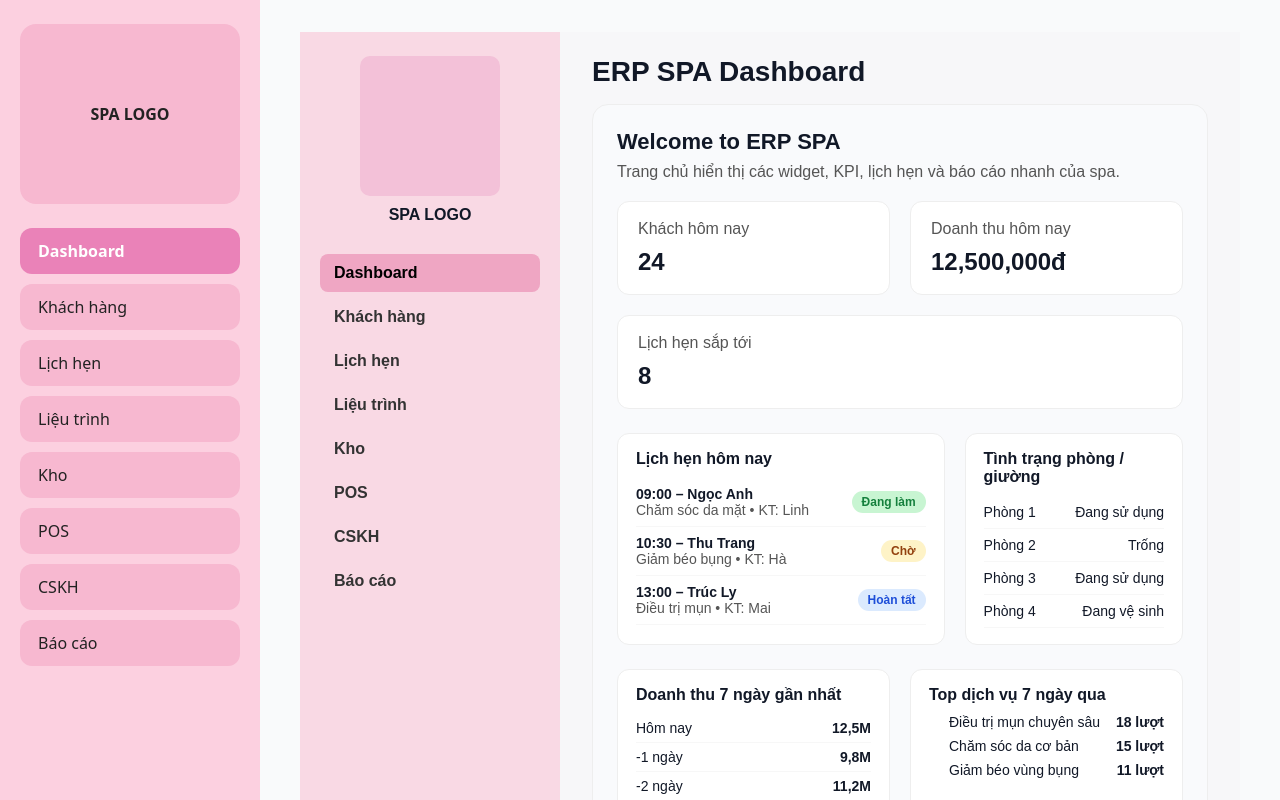
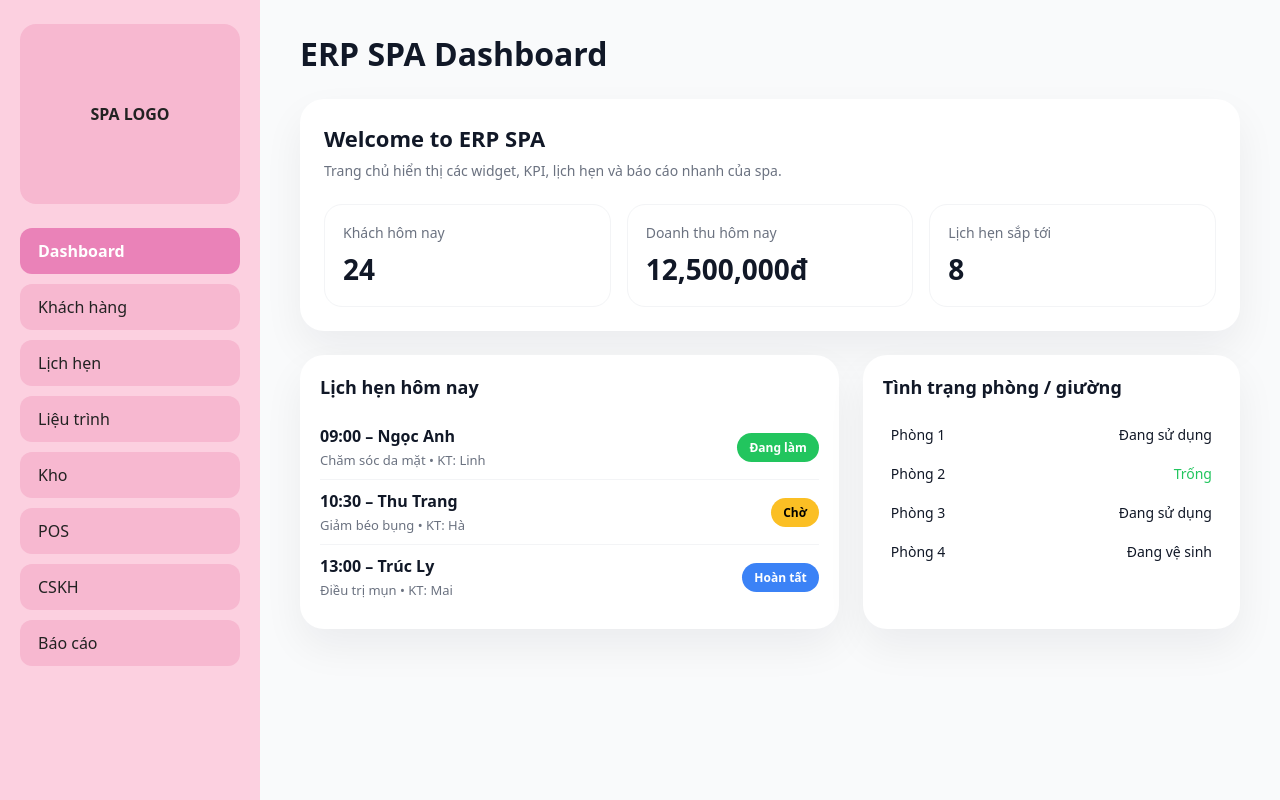
Before and after one commit to conlele0201/erp-spa, a Next.js app: page / in a window 1280 px wide. Shown: the top 800 px of the page. Built offline with nearby package versions, Linux system fonts and the light colour scheme.

Commit message:
Update index.js

```diff
--- a/pages/index.js
+++ b/pages/index.js
@@ -1,401 +1,302 @@
-export default function Home() {
+// pages/index.js
+
+export default function DashboardPage() {
+  const todayAppointments = [
+    {
+      time: "09:00 – Ngọc Anh",
+      service: "Chăm sóc da mặt • KT: Linh",
+      status: "Đang làm",
+      statusColor: "#22c55e",
+      statusTextColor: "#ffffff",
+    },
+    {
+      time: "10:30 – Thu Trang",
+      service: "Giảm béo bụng • KT: Hà",
+      status: "Chờ",
+      statusColor: "#fbbf24",
+      statusTextColor: "#000000",
+    },
+    {
+      time: "13:00 – Trúc Ly",
+      service: "Điều trị mụn • KT: Mai",
+      status: "Hoàn tất",
+      statusColor: "#3b82f6",
+      statusTextColor: "#ffffff",
+    },
+  ];
+
+  const roomStatus = [
+    { name: "Phòng 1", status: "Đang sử dụng" },
+    { name: "Phòng 2", status: "Trống" },
+    { name: "Phòng 3", status: "Đang sử dụng" },
+    { name: "Phòng 4", status: "Đang vệ sinh" },
+  ];
+
   return (
-    <div
-      style={{
-        display: "flex",
-        minHeight: "100vh",
-        fontFamily: "Arial, sans-serif",
-        background: "#f7f7f9",
-      }}
-    >
-      {/* SIDEBAR */}
-      <div
-        style={{
-          width: "260px",
-          background: "#F9D9E4",
-          padding: "24px 20px",
-          boxSizing: "border-box",
-        }}
-      >
-        {/* LOGO */}
-        <div
-          style={{
-            width: "140px",
-            height: "140px",
-            background: "#F3C1D8",
-            borderRadius: "10px",
-            margin: "0 auto",
-          }}
-        ></div>
-        <p
-          style={{
-            textAlign: "center",
-            marginTop: "10px",
-            fontWeight: 600,
-          }}
-        >
-          SPA LOGO
-        </p>
-
-        {/* MENU */}
-        <div style={{ marginTop: "30px" }}>
-          {[
-            { label: "Dashboard", link: "/" },
-            { label: "Khách hàng", link: "/khach-hang" },
-            { label: "Lịch hẹn", link: "#" },
-            { label: "Liệu trình", link: "#" },
-            { label: "Kho", link: "#" },
-            { label: "POS", link: "#" },
-            { label: "CSKH", link: "#" },
-            { label: "Báo cáo", link: "#" },
-          ].map((item, idx) => (
-            <a
-              key={idx}
-              href={item.link}
-              style={{
-                display: "block",
-                padding: "10px 14px",
-                borderRadius: "8px",
-                marginBottom: "6px",
-                textDecoration: "none",
-                fontWeight: 600,
-                color: item.label === "Dashboard" ? "#000" : "#333",
-                background:
-                  item.label === "Dashboard" ? "#EFA6C3" : "transparent",
-              }}
-            >
-              {item.label}
-            </a>
-          ))}
-        </div>
-      </div>
-
-      {/* MAIN CONTENT */}
-      <div style={{ flex: 1, padding: "24px 32px" }}>
-        {/* HEADER */}
+    <div>
+      {/* Tiêu đề */}
       <h1
         style={{
-            fontSize: "28px",
+          fontSize: 32,
           fontWeight: 700,
-            marginBottom: "16px",
+          marginBottom: 24,
         }}
       >
         ERP SPA Dashboard
       </h1>
 
+      {/* Welcome + 3 ô KPI */}
       <div
         style={{
-            background: "#f9fafc",
-            borderRadius: "16px",
-            padding: "24px",
-            border: "1px solid #eee",
+          background: "#ffffff",
+          borderRadius: 24,
+          padding: 24,
+          marginBottom: 24,
+          boxShadow: "0 18px 40px rgba(15,23,42,0.06)",
         }}
       >
         <h2
           style={{
-              fontSize: "22px",
+            fontSize: 22,
             fontWeight: 700,
-              marginBottom: "8px",
+            marginBottom: 8,
           }}
         >
           Welcome to ERP SPA
         </h2>
-          <p style={{ marginBottom: "20px", color: "#555" }}>
-            Trang chủ hiển thị các widget, KPI, lịch hẹn và báo cáo nhanh của
-            spa.
+        <p
+          style={{
+            marginBottom: 24,
+            color: "#6b7280",
+            fontSize: 14,
+          }}
+        >
+          Trang chủ hiển thị các widget, KPI, lịch hẹn và báo cáo nhanh của spa.
         </p>
 
-          {/* KPI CARDS */}
-          <div
-            style={{
-              display: "flex",
-              gap: "20px",
-              marginBottom: "24px",
-              flexWrap: "wrap",
-            }}
-          >
-            <KpiCard title="Khách hôm nay" value="24" />
-            <KpiCard title="Doanh thu hôm nay" value="12,500,000đ" />
-            <KpiCard title="Lịch hẹn sắp tới" value="8" />
-          </div>
-
-          {/* HÀNG 2: LỊCH HẸN & TÌNH TRẠNG PHÒNG */}
         <div
           style={{
             display: "grid",
-              gridTemplateColumns: "3fr 2fr",
-              gap: "20px",
-              marginBottom: "24px",
+            gridTemplateColumns: "repeat(3, minmax(0, 1fr))",
+            gap: 16,
+          }}
+        >
+          {/* KPI 1 */}
+          <div
+            style={{
+              background: "#ffffff",
+              borderRadius: 18,
+              padding: 18,
+              border: "1px solid #f3f4f6",
+            }}
+          >
+            <p
+              style={{
+                fontSize: 14,
+                color: "#6b7280",
+                marginBottom: 8,
+              }}
+            >
+              Khách hôm nay
+            </p>
+            <p
+              style={{
+                fontSize: 28,
+                fontWeight: 700,
+              }}
+            >
+              24
+            </p>
+          </div>
+
+          {/* KPI 2 */}
+          <div
+            style={{
+              background: "#ffffff",
+              borderRadius: 18,
+              padding: 18,
+              border: "1px solid #f3f4f6",
+            }}
+          >
+            <p
+              style={{
+                fontSize: 14,
+                color: "#6b7280",
+                marginBottom: 8,
+              }}
+            >
+              Doanh thu hôm nay
+            </p>
+            <p
+              style={{
+                fontSize: 28,
+                fontWeight: 700,
+              }}
+            >
+              12,500,000đ
+            </p>
+          </div>
+
+          {/* KPI 3 */}
+          <div
+            style={{
+              background: "#ffffff",
+              borderRadius: 18,
+              padding: 18,
+              border: "1px solid #f3f4f6",
+            }}
+          >
+            <p
+              style={{
+                fontSize: 14,
+                color: "#6b7280",
+                marginBottom: 8,
+              }}
+            >
+              Lịch hẹn sắp tới
+            </p>
+            <p
+              style={{
+                fontSize: 28,
+                fontWeight: 700,
+              }}
+            >
+              8
+            </p>
+          </div>
+        </div>
+      </div>
+
+      {/* 2 cột: Lịch hẹn hôm nay + Tình trạng phòng */}
+      <div
+        style={{
+          display: "grid",
+          gridTemplateColumns: "2fr 1.4fr",
+          gap: 24,
         }}
       >
         {/* Lịch hẹn hôm nay */}
-            <div style={card}>
-              <h3 style={cardTitle}>Lịch hẹn hôm nay</h3>
-              <AppointmentRow
-                time="09:00 – Ngọc Anh"
-                service="Chăm sóc da mặt"
-                staff="KT: Linh"
-                status="Đang làm"
-                statusColor="#c8f5d2"
-                statusTextColor="#15803d"
-              />
-              <AppointmentRow
-                time="10:30 – Thu Trang"
-                service="Giảm béo bụng"
-                staff="KT: Hà"
-                status="Chờ"
-                statusColor="#fef3c7"
-                statusTextColor="#92400e"
-              />
-              <AppointmentRow
-                time="13:00 – Trúc Ly"
-                service="Điều trị mụn"
-                staff="KT: Mai"
-                status="Hoàn tất"
-                statusColor="#dbeafe"
-                statusTextColor="#1d4ed8"
-              />
-            </div>
-
-            {/* Tình trạng phòng / giường */}
-            <div style={card}>
-              <h3 style={cardTitle}>Tình trạng phòng / giường</h3>
-              <RoomRow name="Phòng 1" status="Đang sử dụng" />
-              <RoomRow name="Phòng 2" status="Trống" />
-              <RoomRow name="Phòng 3" status="Đang sử dụng" />
-              <RoomRow name="Phòng 4" status="Đang vệ sinh" />
-            </div>
-          </div>
-
-          {/* HÀNG 3: DOANH THU 7 NGÀY & TOP DỊCH VỤ */}
         <div
           style={{
-              display: "grid",
-              gridTemplateColumns: "1fr 1fr",
-              gap: "20px",
-              marginBottom: "24px",
+            background: "#ffffff",
+            borderRadius: 24,
+            padding: 20,
+            boxShadow: "0 18px 40px rgba(15,23,42,0.06)",
           }}
         >
-            {/* Doanh thu 7 ngày gần nhất */}
-            <div style={card}>
-              <h3 style={cardTitle}>Doanh thu 7 ngày gần nhất</h3>
-              {[
-                { label: "Hôm nay", value: "12,5M" },
-                { label: "-1 ngày", value: "9,8M" },
-                { label: "-2 ngày", value: "11,2M" },
-                { label: "-3 ngày", value: "8,4M" },
-                { label: "-4 ngày", value: "10,1M" },
-                { label: "-5 ngày", value: "7,9M" },
-                { label: "-6 ngày", value: "9,3M" },
-              ].map((row, idx) => (
+          <h3
+            style={{
+              fontSize: 18,
+              fontWeight: 700,
+              marginBottom: 16,
+            }}
+          >
+            Lịch hẹn hôm nay
+          </h3>
+
+          <div>
+            {todayAppointments.map((item, idx) => (
               <div
                 key={idx}
                 style={{
                   display: "flex",
                   justifyContent: "space-between",
-                    padding: "6px 0",
+                  alignItems: "center",
+                  padding: "10px 0",
                   borderBottom:
-                      idx === 6 ? "none" : "1px solid rgba(0,0,0,0.03)",
-                    fontSize: "14px",
+                    idx === todayAppointments.length - 1
+                      ? "none"
+                      : "1px solid #f3f4f6",
                 }}
               >
-                  <span>{row.label}</span>
-                  <span style={{ fontWeight: 600 }}>{row.value}</span>
+                <div>
+                  <p
+                    style={{
+                      fontWeight: 600,
+                      marginBottom: 4,
+                    }}
+                  >
+                    {item.time}
+                  </p>
+                  <p
+                    style={{
+                      fontSize: 13,
+                      color: "#6b7280",
+                    }}
+                  >
+                    {item.service}
+                  </p>
+                </div>
+                <span
+                  style={{
+                    padding: "6px 12px",
+                    borderRadius: 999,
+                    background: item.statusColor,
+                    color: item.statusTextColor,
+                    fontSize: 12,
+                    fontWeight: 600,
+                  }}
+                >
+                  {item.status}
+                </span>
               </div>
             ))}
           </div>
-
-            {/* Top dịch vụ 7 ngày qua */}
-            <div style={card}>
-              <h3 style={cardTitle}>Top dịch vụ 7 ngày qua</h3>
-              <ol style={{ paddingLeft: "20px", margin: 0 }}>
-                <li style={topServiceRow}>
-                  Điều trị mụn chuyên sâu{" "}
-                  <span style={topServiceCount}>18 lượt</span>
-                </li>
-                <li style={topServiceRow}>
-                  Chăm sóc da cơ bản{" "}
-                  <span style={topServiceCount}>15 lượt</span>
-                </li>
-                <li style={topServiceRow}>
-                  Giảm béo vùng bụng{" "}
-                  <span style={topServiceCount}>11 lượt</span>
-                </li>
-              </ol>
-            </div>
         </div>
 
-          {/* HÀNG 4: CSKH & CẢNH BÁO */}
+        {/* Tình trạng phòng / giường */}
         <div
           style={{
-              display: "grid",
-              gridTemplateColumns: "1fr 1fr",
-              gap: "20px",
-              marginBottom: "24px",
+            background: "#ffffff",
+            borderRadius: 24,
+            padding: 20,
+            boxShadow: "0 18px 40px rgba(15,23,42,0.06)",
           }}
         >
-            {/* Nhắc CSKH */}
-            <div style={card}>
-              <h3 style={cardTitle}>Nhắc CSKH hôm nay</h3>
-              <ul style={{ margin: 0, paddingLeft: "18px", fontSize: "14px" }}>
-                <li>Gọi lại khách Thuỷ (sau điều trị 3 ngày)</li>
-                <li>Nhắn tin nhắc liệu trình lần 3 cho khách Ngọc Hân</li>
-                <li>Chúc mừng sinh nhật khách Minh Anh</li>
-              </ul>
-            </div>
-
-            {/* Cảnh báo & thông báo */}
-            <div style={card}>
-              <h3 style={cardTitle}>Cảnh báo & thông báo</h3>
-              <ul
+          <h3
             style={{
-                  margin: 0,
-                  paddingLeft: "18px",
-                  fontSize: "14px",
-                  color: "#b91c1c",
+              fontSize: 18,
+              fontWeight: 700,
+              marginBottom: 16,
             }}
           >
-                <li>Serum HA còn dưới 5 chai trong kho.</li>
-                <li>2 khách còn công nợ chưa thanh toán đủ.</li>
-                <li>
-                  3 gói liệu trình sắp hết buổi, cần tư vấn gia hạn cho khách.
-                </li>
-              </ul>
-            </div>
-          </div>
+            Tình trạng phòng / giường
+          </h3>
 
-          {/* HÀNG 5: THAO TÁC NHANH */}
-          <div style={card}>
-            <h3 style={cardTitle}>Thao tác nhanh</h3>
-            <div style={{ display: "flex", gap: "12px", flexWrap: "wrap" }}>
-              {[
-                "Thêm khách hàng",
-                "Tạo lịch hẹn",
-                "Bán dịch vụ / gói",
-                "Nhập kho nhanh",
-              ].map((label, idx) => (
-                <button key={idx} style={quickBtn}>
-                  {label}
-                </button>
+          <table
+            style={{
+              width: "100%",
+              borderCollapse: "collapse",
+              fontSize: 14,
+            }}
+          >
+            <tbody>
+              {roomStatus.map((room, idx) => (
+                <tr key={idx}>
+                  <td
+                    style={{
+                      padding: "10px 8px",
+                      fontWeight: 500,
+                    }}
+                  >
+                    {room.name}
+                  </td>
+                  <td
+                    style={{
+                      padding: "10px 8px",
+                      textAlign: "right",
+                      color:
+                        room.status === "Trống" ? "#22c55e" : "#111827",
+                    }}
+                  >
+                    {room.status}
+                  </td>
+                </tr>
               ))}
-            </div>
-          </div>
+            </tbody>
+          </table>
         </div>
       </div>
     </div>
   );
 }
-
-/* COMPONENTS & STYLE */
-
-function KpiCard({ title, value }) {
-  return (
-    <div
-      style={{
-        flex: 1,
-        minWidth: "220px",
-        background: "#fff",
-        borderRadius: "12px",
-        padding: "18px 20px",
-        border: "1px solid #eee",
-      }}
-    >
-      <p style={{ margin: 0, color: "#555" }}>{title}</p>
-      <h2
-        style={{
-          margin: "10px 0 0",
-          fontSize: "24px",
-          fontWeight: 700,
-        }}
-      >
-        {value}
-      </h2>
-    </div>
-  );
-}
-
-function AppointmentRow({ time, service, staff, status, statusColor, statusTextColor }) {
-  return (
-    <div
-      style={{
-        padding: "8px 0",
-        borderBottom: "1px solid rgba(0,0,0,0.03)",
-        display: "flex",
-        justifyContent: "space-between",
-        alignItems: "center",
-        fontSize: "14px",
-      }}
-    >
-      <div>
-        <div style={{ fontWeight: 600 }}>{time}</div>
-        <div style={{ color: "#555" }}>
-          {service} • {staff}
-        </div>
-      </div>
-      <span
-        style={{
-          padding: "4px 10px",
-          borderRadius: "999px",
-          background: statusColor,
-          color: statusTextColor,
-          fontSize: "12px",
-          fontWeight: 600,
-        }}
-      >
-        {status}
-      </span>
-    </div>
-  );
-}
-
-function RoomRow({ name, status }) {
-  return (
-    <div
-      style={{
-        padding: "8px 0",
-        borderBottom: "1px solid rgba(0,0,0,0.03)",
-        fontSize: "14px",
-        display: "flex",
-        justifyContent: "space-between",
-      }}
-    >
-      <span>{name}</span>
-      <span>{status}</span>
-    </div>
-  );
-}
-
-/* SHARED STYLE OBJECTS */
-
-const card = {
-  background: "#fff",
-  borderRadius: "12px",
-  padding: "16px 18px",
-  border: "1px solid #eee",
-};
-
-const cardTitle = {
-  margin: "0 0 10px",
-  fontSize: "16px",
-  fontWeight: 700,
-};
-
-const topServiceRow = {
-  marginBottom: "8px",
-  display: "flex",
-  justifyContent: "space-between",
-  fontSize: "14px",
-};
-
-const topServiceCount = {
-  fontWeight: 600,
-};
-
-const quickBtn = {
-  padding: "10px 16px",
-  borderRadius: "999px",
-  border: "1px solid #e5e7eb",
-  background: "#fff",
-  cursor: "pointer",
-  fontSize: "14px",
-};
```
Lines whose indentation alone changed are shown as unchanged.
